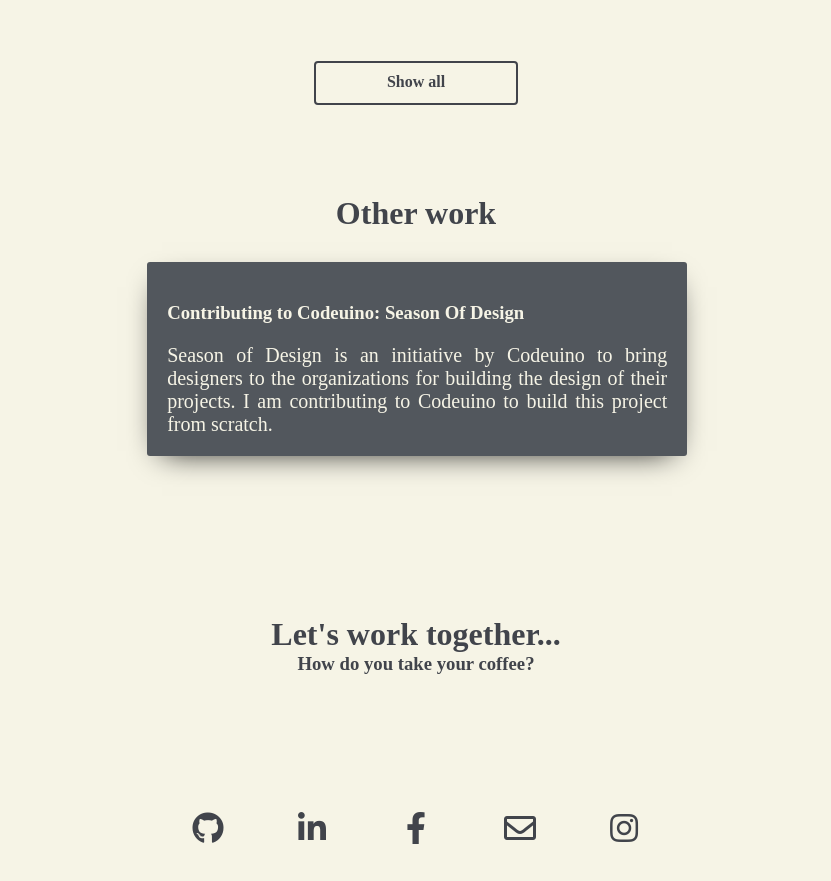
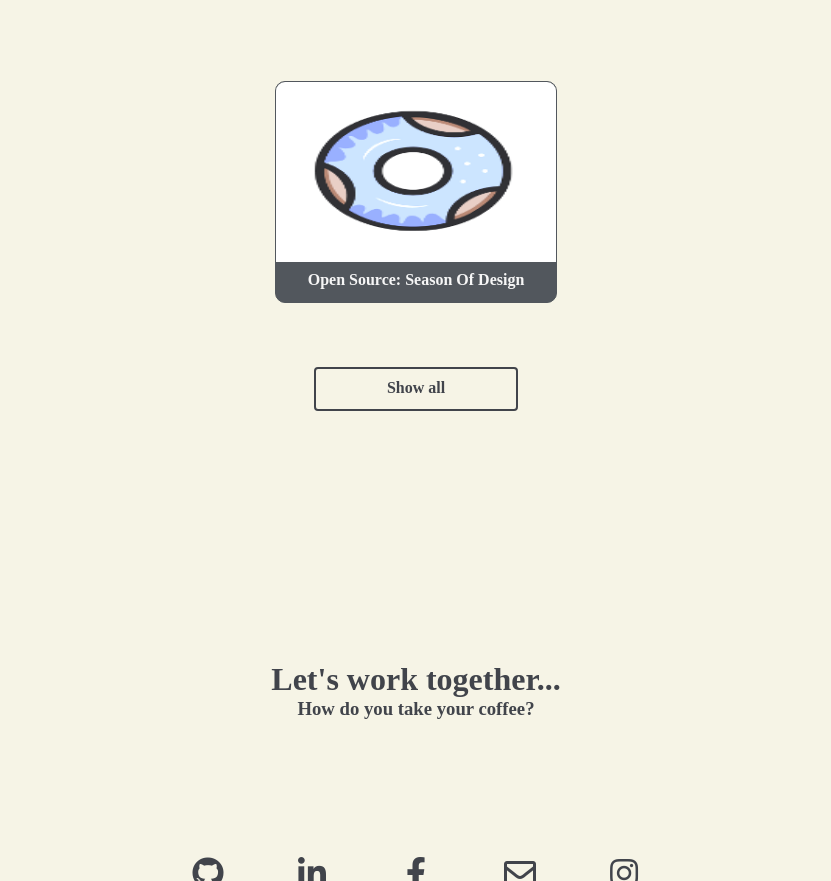
Before and after one commit to Kritika-Singhal/Kritika-Singhal.github.io, a website: page index.html in a window 1280 px wide. Shown: the part 1644-2525 px from the top of the page, without its empty margins (224-1055 px from the left). Drawn offline with Linux system fonts and the light colour scheme.

```diff
--- a/index.html
+++ b/index.html
@@ -130,17 +130,30 @@
           Technical Documentation
         </p>
       </a>
+      <a
+        href="https://github.com/Kritika-Singhal/Design-Initiative-Dashboard-frontend"
+        target="_blank"
+        class="project project-tile"
+      >
+        <img
+          class="project-image"
+          src="./img/codeuino.png" alt="Technical-Doc"
+        />
+        <p class="project-title">
+          Open Source: Season Of Design
+        </p>
+      </a>
       </div>
 
     <a
-      href="https://codepen.io/kritikasinghal"
+      href="https://github.com/Kritika-Singhal"
       class="btn show-all"
       target="_blank"
       >Show all</a>
   </section>
 
   <!-- END PROJECTS SECTION -->
-
+<!--
   <section id="other-pro" class="other-pro">
     <h2 class="other-work">Other work</h2>
     <div class="open" >
@@ -148,7 +161,7 @@
       <p>Season of Design is an initiative by Codeuino to bring designers to the organizations for building the design of their projects. I am contributing to Codeuino to build this project from scratch.</p>
     </div>
 
-  </section>
+  </section> -->
 
   <!-- START CONTACT SECTION -->
 
```
Also changed, not shown: img/codeuino.png (added), img/donut.png (added).
